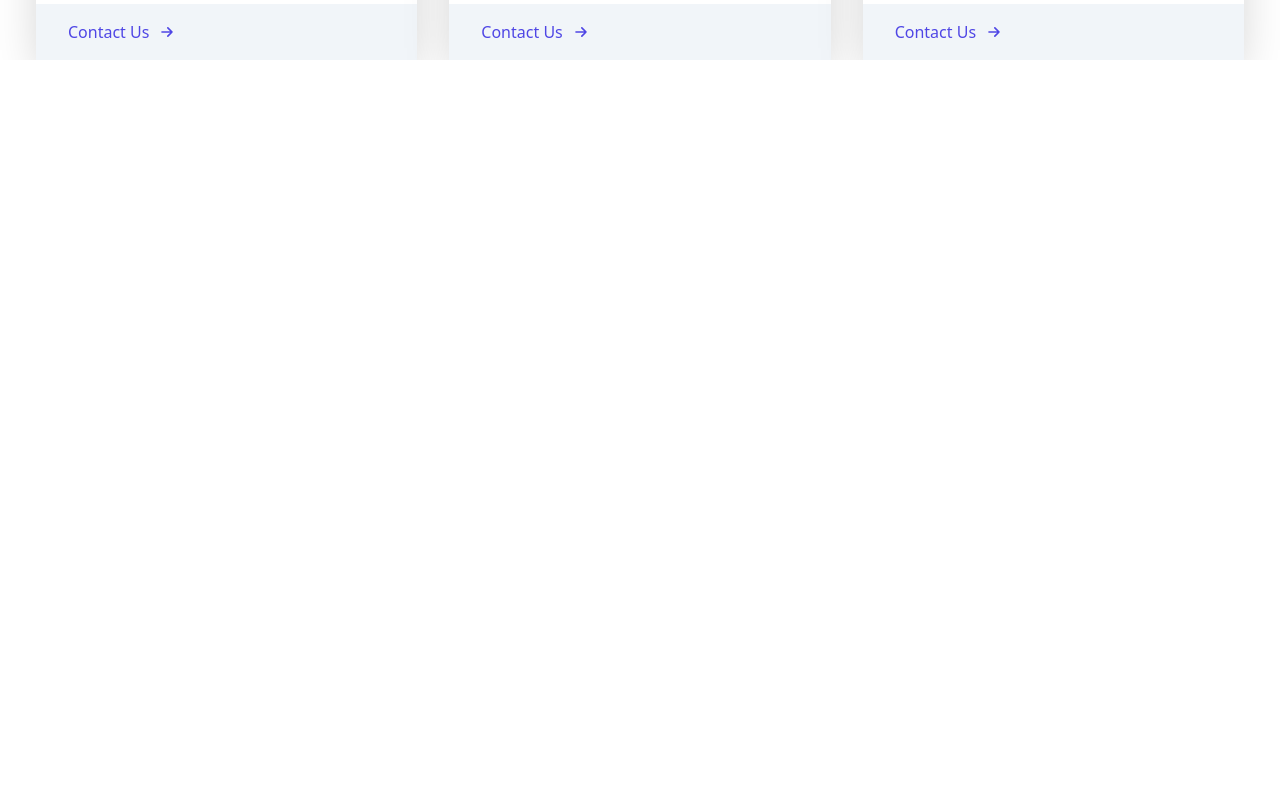
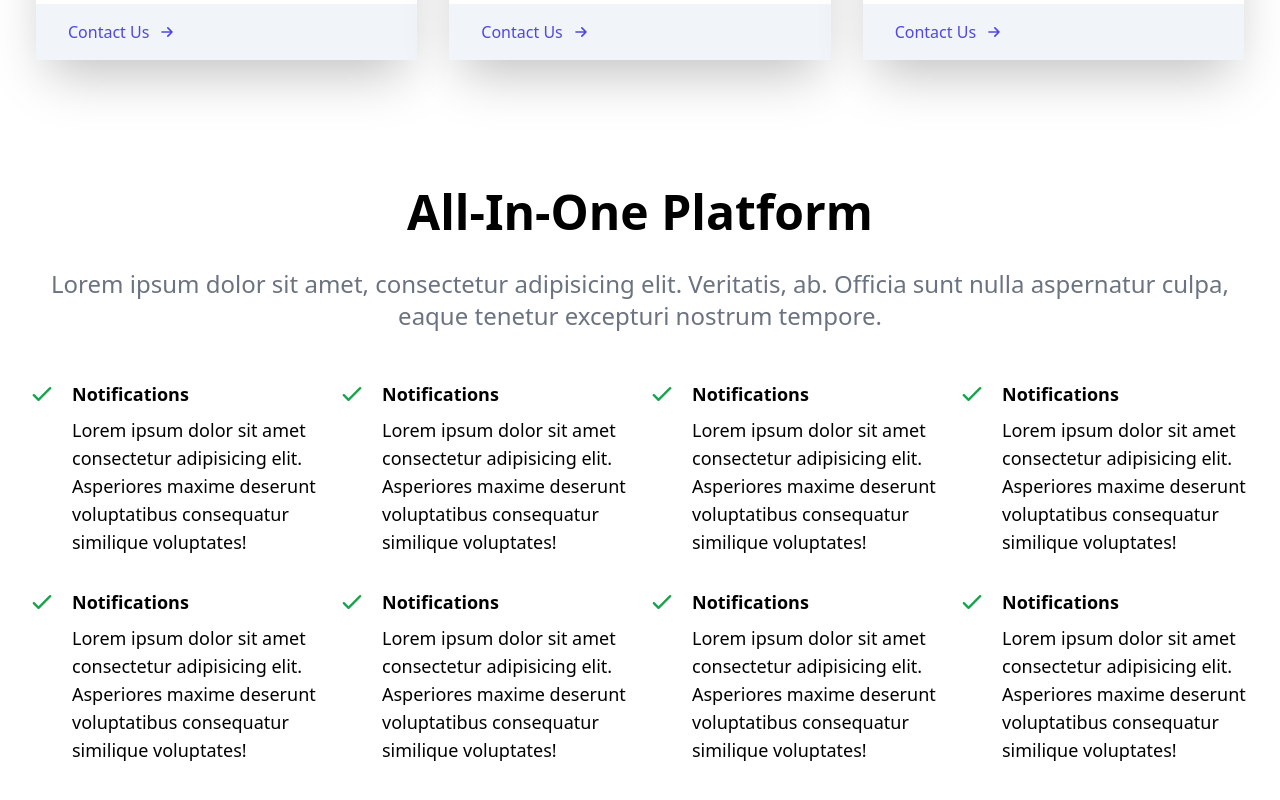
Before and after one commit to nyirurugoomar/cloud-app, a React (Create React App) app: page / in a window 1280 px wide. Shown: the part 2142-2942 px from the top of the page. Before the commit the page ends 2202 px from the top, so only its background shows below. Built offline with nearby package versions, Linux system fonts and the light colour scheme.

Commit message:
allin one section

```diff
--- a/src/App.js
+++ b/src/App.js
@@ -2,15 +2,16 @@
 import Navbar from "./components/Navbar";
 import About from "./components/About";
 import Support from "./components/Support";
+import AllInOne from "./components/AllInOne";
 
 function App() {
   return (
     <>
-      <Navbar/>
-      <Hero/>
-      <About/>
-      <Support/>
-
+      <Navbar />
+      <Hero />
+      <About />
+      <Support />
+      <AllInOne />
 
     </>
   );
--- /dev/null
+++ b/src/components/AllInOne.jsx
@@ -0,0 +1,128 @@
+import React from 'react';
+import { CheckIcon } from '@heroicons/react/outline';
+
+const AllInOne = () => {
+  return (
+    <div name='platforms' className='w-full my-32'>
+      <div className='max-w-[1240px] mx-auto px-2'>
+        <h2 className='text-5xl font-bold text-center'>All-In-One Platform</h2>
+        <p className='text-2xl py-8 text-gray-500 text-center'>
+          Lorem ipsum dolor sit amet, consectetur adipisicing elit. Veritatis,
+          ab. Officia sunt nulla aspernatur culpa, eaque tenetur excepturi
+          nostrum tempore.
+        </p>
+
+        <div className='grid sm:grid-cols-2 lg:grid-cols-4 gap-4 pt-4'>
+
+          <div className='flex'>
+            <div>
+              <CheckIcon className='w-7 mr-4 text-green-600' />
+            </div>
+            <div>
+              <h3 className='font-bold text-lg'>Notifications</h3>
+              <p className='text-lg pt-2 pb-4'>
+                Lorem ipsum dolor sit amet consectetur adipisicing elit.
+                Asperiores maxime deserunt voluptatibus consequatur similique
+                voluptates!
+              </p>
+            </div>
+          </div>
+          <div className='flex'>
+            <div>
+              <CheckIcon className='w-7 mr-4 text-green-600' />
+            </div>
+            <div>
+              <h3 className='font-bold text-lg'>Notifications</h3>
+              <p className='text-lg pt-2 pb-4'>
+                Lorem ipsum dolor sit amet consectetur adipisicing elit.
+                Asperiores maxime deserunt voluptatibus consequatur similique
+                voluptates!
+              </p>
+            </div>
+          </div>
+          <div className='flex'>
+            <div>
+              <CheckIcon className='w-7 mr-4 text-green-600' />
+            </div>
+            <div>
+              <h3 className='font-bold text-lg'>Notifications</h3>
+              <p className='text-lg pt-2 pb-4'>
+                Lorem ipsum dolor sit amet consectetur adipisicing elit.
+                Asperiores maxime deserunt voluptatibus consequatur similique
+                voluptates!
+              </p>
+            </div>
+          </div>
+          <div className='flex'>
+            <div>
+              <CheckIcon className='w-7 mr-4 text-green-600' />
+            </div>
+            <div>
+              <h3 className='font-bold text-lg'>Notifications</h3>
+              <p className='text-lg pt-2 pb-4'>
+                Lorem ipsum dolor sit amet consectetur adipisicing elit.
+                Asperiores maxime deserunt voluptatibus consequatur similique
+                voluptates!
+              </p>
+            </div>
+          </div>
+          <div className='flex'>
+            <div>
+              <CheckIcon className='w-7 mr-4 text-green-600' />
+            </div>
+            <div>
+              <h3 className='font-bold text-lg'>Notifications</h3>
+              <p className='text-lg pt-2 pb-4'>
+                Lorem ipsum dolor sit amet consectetur adipisicing elit.
+                Asperiores maxime deserunt voluptatibus consequatur similique
+                voluptates!
+              </p>
+            </div>
+          </div>
+          <div className='flex'>
+            <div>
+              <CheckIcon className='w-7 mr-4 text-green-600' />
+            </div>
+            <div>
+              <h3 className='font-bold text-lg'>Notifications</h3>
+              <p className='text-lg pt-2 pb-4'>
+                Lorem ipsum dolor sit amet consectetur adipisicing elit.
+                Asperiores maxime deserunt voluptatibus consequatur similique
+                voluptates!
+              </p>
+            </div>
+          </div>
+          <div className='flex'>
+            <div>
+              <CheckIcon className='w-7 mr-4 text-green-600' />
+            </div>
+            <div>
+              <h3 className='font-bold text-lg'>Notifications</h3>
+              <p className='text-lg pt-2 pb-4'>
+                Lorem ipsum dolor sit amet consectetur adipisicing elit.
+                Asperiores maxime deserunt voluptatibus consequatur similique
+                voluptates!
+              </p>
+            </div>
+          </div>
+          <div className='flex'>
+            <div>
+              <CheckIcon className='w-7 mr-4 text-green-600' />
+            </div>
+            <div>
+              <h3 className='font-bold text-lg'>Notifications</h3>
+              <p className='text-lg pt-2 pb-4'>
+                Lorem ipsum dolor sit amet consectetur adipisicing elit.
+                Asperiores maxime deserunt voluptatibus consequatur similique
+                voluptates!
+              </p>
+            </div>
+          </div>
+
+        </div>
+      </div>
+    </div>
+  );
+};
+
+export default AllInOne;
```
